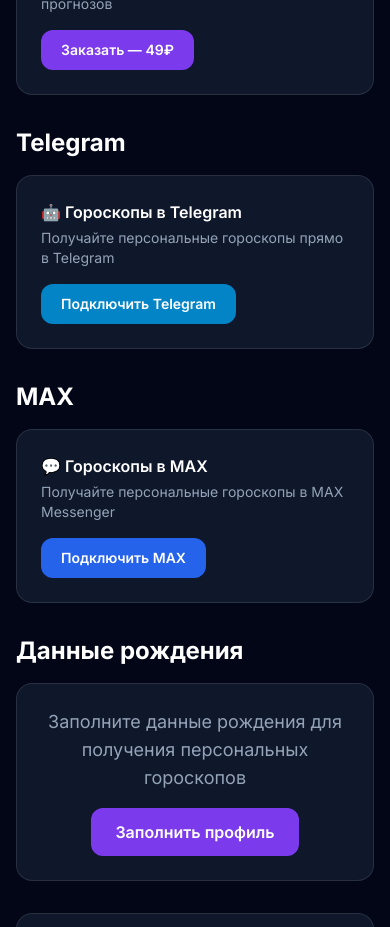
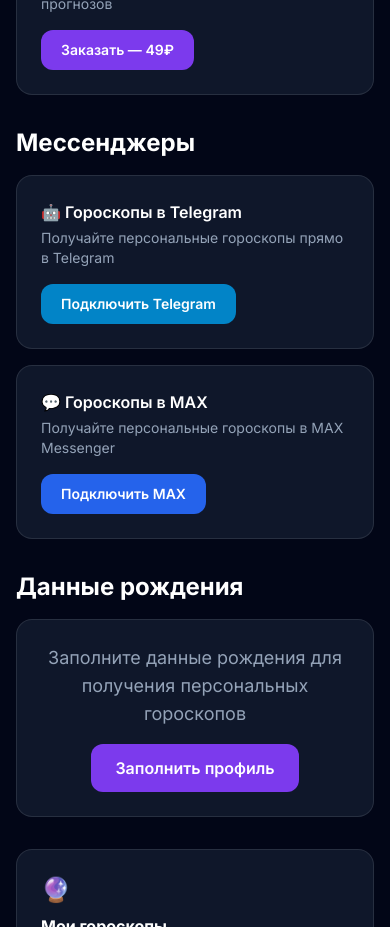
Before and after one commit to kmvlive/ai-astrolog1, a Next.js app in the folder frontend/: page /dashboard in a window 390 px wide. Shown: the part 880-1807 px from the top of the page. Built offline with nearby package versions, Linux system fonts and the light colour scheme; no server answers; sample sign-in values are in the browser's storage.

Commit message:
fix(dashboard): merge Telegram and MAX into Messengers block
- Combined into single 'Мессенджеры' section with grid layout
- Side-by-side on desktop (sm:grid-cols-2), stacked on mobile
- Reduces vertical scrolling on dashboard

```diff
--- a/frontend/src/app/dashboard/page.tsx
+++ b/frontend/src/app/dashboard/page.tsx
@@ -505,10 +505,12 @@
 
         )}
 
-        {/* Блок Telegram */}
+        {/* Блок Мессенджеры */}
         <div className="mb-8">
-          <h2 className="text-2xl font-bold mb-4">Telegram</h2>
-          <div className="rounded-2xl p-6 bg-slate-900 border border-white/10 flex flex-col sm:flex-row items-start sm:items-center justify-between gap-4">
+          <h2 className="text-2xl font-bold mb-4">Мессенджеры</h2>
+          <div className="grid grid-cols-1 sm:grid-cols-2 gap-4">
+            {/* Telegram */}
+            <div className="rounded-2xl p-6 bg-slate-900 border border-white/10 flex flex-col items-start justify-between gap-4">
               <div>
                 <div className="font-semibold mb-1">🤖 Гороскопы в Telegram</div>
                 <div className="text-sm text-slate-400">
@@ -532,13 +534,9 @@
                 </a>
               )}
             </div>
-        </div>
 
-
-        {/* Блок MAX */}
-        <div className="mb-8">
-          <h2 className="text-2xl font-bold mb-4">MAX</h2>
-          <div className="rounded-2xl p-6 bg-slate-900 border border-white/10 flex flex-col sm:flex-row items-start sm:items-center justify-between gap-4">
+            {/* MAX */}
+            <div className="rounded-2xl p-6 bg-slate-900 border border-white/10 flex flex-col items-start justify-between gap-4">
               <div>
                 <div className="font-semibold mb-1">💬 Гороскопы в MAX</div>
                 <div className="text-sm text-slate-400">
@@ -561,6 +559,7 @@
                   Подключить MAX
                 </a>
               )}
+            </div>
           </div>
         </div>
 
```
Lines whose indentation alone changed are shown as unchanged.
